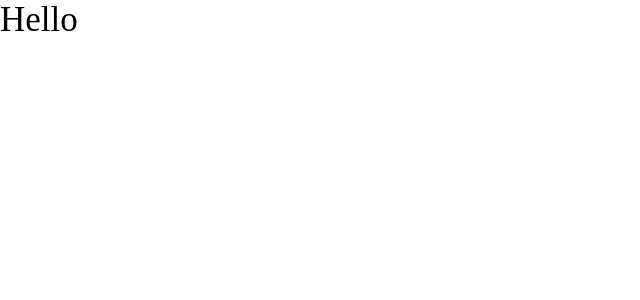
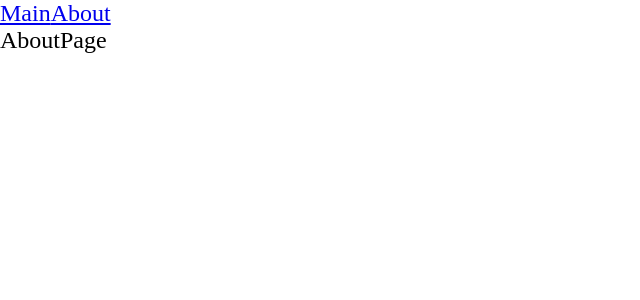
Before and after one commit to OGarmonenko/react-production, a React app: page /about in a window 1280 px wide. Shown: the top 300 px of the page, without its empty margins (0-640 px from the left). Built offline with nearby package versions, Linux system fonts and the light colour scheme.

Commit message:
Developed routing

```diff
--- a/package.json
+++ b/package.json
@@ -15,6 +15,7 @@
     "@types/node": "17.0.21",
     "@types/react": "17.0.39",
     "@types/react-dom": "17.0.11",
+    "@types/react-router-dom": "^5.3.3",
     "@types/webpack": "5.28.0",
     "@types/webpack-dev-server": "4.7.2",
     "css-loader": "^6.7.1",
@@ -32,6 +33,7 @@
   },
   "dependencies": {
     "react": "17.0.2",
-    "react-dom": "17.0.2"
+    "react-dom": "17.0.2",
+    "react-router-dom": "^6.4.0"
   }
 }
--- a/src/App.tsx
+++ b/src/App.tsx
@@ -1,10 +1,18 @@
 import React from 'react';
 import './index.scss';
+import {Link, Route, Routes} from 'react-router-dom';
+import AboutPage from './pages/AboutPage/AboutPage';
+import MainPage from './pages/MainPage/MainPage';
 
 const App = () => {
     return (
         <div className="app">
-          Hello
+            <Link to={'/'}>Main</Link>
+            <Link to={'/about'}>About</Link>
+          <Routes>
+              <Route path={'/about'} element={<AboutPage />} />
+              <Route path={'/'}  element={<MainPage />} />
+          </Routes>
         </div>
     );
 };
--- a/src/index.scss
+++ b/src/index.scss
@@ -5,5 +5,5 @@
 }
 
 .app {
-  font-size:35px;
+  font-size:24px;
 }
--- a/src/index.tsx
+++ b/src/index.tsx
@@ -1,7 +1,10 @@
 import {render} from "react-dom";
 import App from "./App";
+import {BrowserRouter} from "react-router-dom";
 
 render(
-    <App />,
+    <BrowserRouter>
+        <App />
+    </BrowserRouter>,
     document.getElementById('root')
 )
--- /dev/null
+++ b/src/pages/AboutPage/AboutPage.tsx
@@ -0,0 +1,11 @@
+import React from 'react';
+
+const AboutPage = () => {
+    return (
+        <div>
+            AboutPage
+        </div>
+    );
+};
+
+export default AboutPage;
--- /dev/null
+++ b/src/pages/MainPage/MainPage.tsx
@@ -0,0 +1,11 @@
+import React from 'react';
+
+const MainPage = () => {
+    return (
+        <div>
+            MainPage
+        </div>
+    );
+};
+
+export default MainPage;
```
Also changed, not shown: 1 other file (tests, documents, lock files or other folders).
